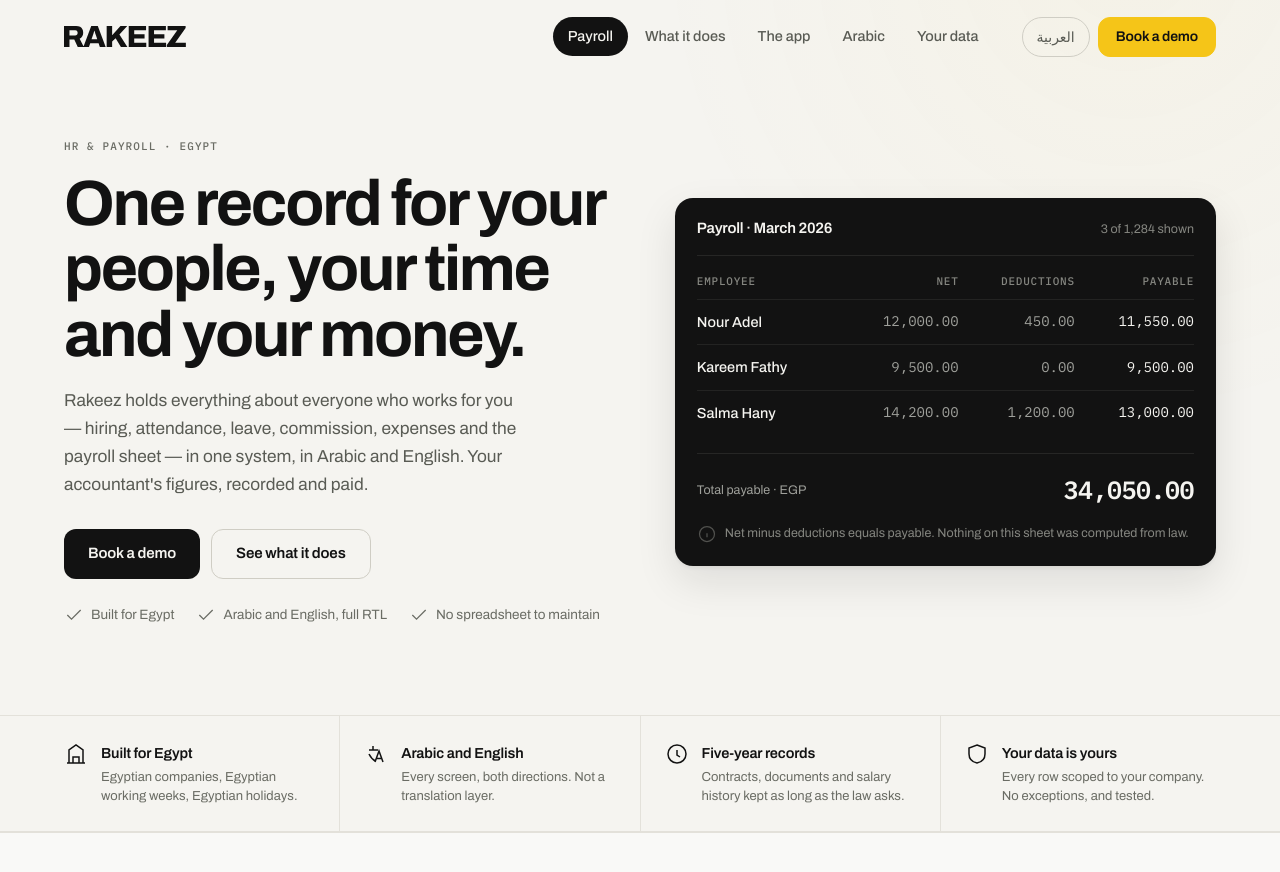
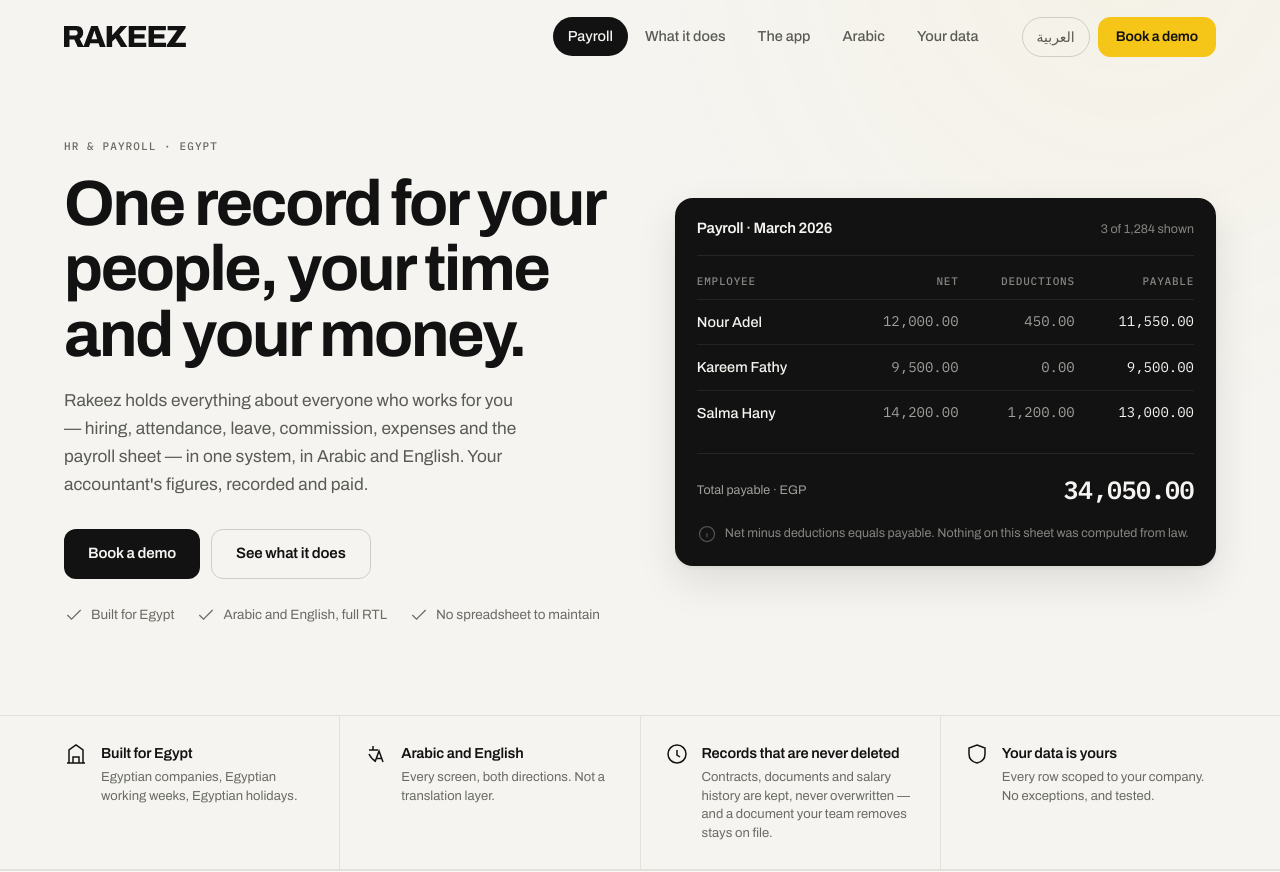
Before and after one commit to mario237/rakeez-site, a plain HTML site: page index.html in a window 1280 px wide. Shown: the top 872 px of the page. Drawn offline with Linux system fonts and the light colour scheme.

Commit message:
Promise what the code actually does: nothing is ever deleted
"Five-year records — kept as long as the law asks" is a statement about
Egyptian law, in both languages, on a public page. Nobody verified it. The
source file reads Status: UNVERIFIED, Legal basis: —, Last verified: never, and
does not even settle which records the period covers or when the clock starts.
Guessing a statutory value is the one thing this project refuses to do, and a
sentence does it as surely as a column (rakeez-portal 2b72b86).

The true claim is the stronger one. EmployeeDocument soft-deletes and leaves the
file on disk on purpose, so a document your team removes is still there.
Indefinite beats five years for the thing a prospect is actually anxious about,
and it is a promise the code keeps today rather than one a lawyer would have to
confirm.

Also swaps «تاريخ المرتبات» for «سجل المرتبات» in the same string — GLOSSARY.md
fixes Salary history as سجل المرتبات and the old wording was a paraphrase of it.

node --check passes; 188 tagged elements, all with Arabic.

Still not deployed. Portal first, then this page.

```diff
--- a/index.html
+++ b/index.html
@@ -2120,8 +2120,8 @@
           <path d="M12 8v5l3 2" />
         </svg>
         <div>
-          <b data-i18n="tr3_h">Five-year records</b>
-          <p data-i18n="tr3_p">Contracts, documents and salary history kept as long as the law asks.</p>
+          <b data-i18n="tr3_h">Records that are never deleted</b>
+          <p data-i18n="tr3_p">Contracts, documents and salary history are kept, never overwritten — and a document your team removes stays on file.</p>
         </div>
       </div>
       <div class="t">
@@ -2425,7 +2425,7 @@
           </svg>
           <h3 data-i18n="b6_h">Contracts &amp; documents</h3>
           <p data-i18n="b6_p">Your own Word template, filled in and handed back in Arabic. Employee documents behind
-            expiring links, kept five years.</p>
+            expiring links, kept rather than deleted.</p>
           <ul>
             <li data-i18n="b6_t1">.docx templates</li>
             <li data-i18n="b6_t2">Document vault</li>
@@ -2933,7 +2933,7 @@
 
         tr1_h: "مبني لمصر", tr1_p: "شركات مصرية، وأسبوع عمل مصري، وعطلات مصرية.",
         tr2_h: "عربي وإنجليزي", tr2_p: "كل شاشة، في الاتجاهين. ليست طبقة ترجمة.",
-        tr3_h: "سجلات خمس سنوات", tr3_p: "العقود والمستندات وتاريخ المرتبات محفوظة بالمدة التي يطلبها القانون.",
+        tr3_h: "سجلات لا تُحذف", tr3_p: "العقود والمستندات وسجل المرتبات محفوظة ولا يُكتب فوقها — والمستند الذي يحذفه فريقك يظل في الملف.",
         tr4_h: "بياناتك ملكك", tr4_p: "كل صف مرتبط بشركتك. دون استثناء، ومُختبَر.",
 
         pr_eye: "ما الذي يحلّ محله", pr_h: "خمسة أشياء تعيش في ملف إكسل، ولا ينبغي لها.",
@@ -2987,7 +2987,7 @@
         b5_p: "خطط لكل دور، ومستحقات على ساعة مستحقة‑واجبة‑مدفوعة، وتقرير يُظهر الحساب. تُصرف منفصلة عن المرتب.",
         b5_t1: "الخطط", b5_t2: "المستحقات", b5_t3: "التقرير",
         b6_h: "العقود والمستندات",
-        b6_p: "قالب Word الخاص بك، يُملأ ويُعاد إليك بالعربية. ومستندات الموظفين خلف روابط تنتهي صلاحيتها، محفوظة خمس سنوات.",
+        b6_p: "قالب Word الخاص بك، يُملأ ويُعاد إليك بالعربية. ومستندات الموظفين خلف روابط تنتهي صلاحيتها، تُحفظ ولا تُحذف.",
         b6_t1: "قوالب docx.", b6_t2: "خزنة المستندات", b6_t3: "الاحتفاظ",
         b7_h: "المصروفات والموازنة",
         b7_p: "موازنة شهرية، وفواتير متكررة تذكّر بنفسها، ودفتر إنفاق وتقرير. القيمة المضافة تُكتب من الفاتورة، ولا تُحسب.",
```
